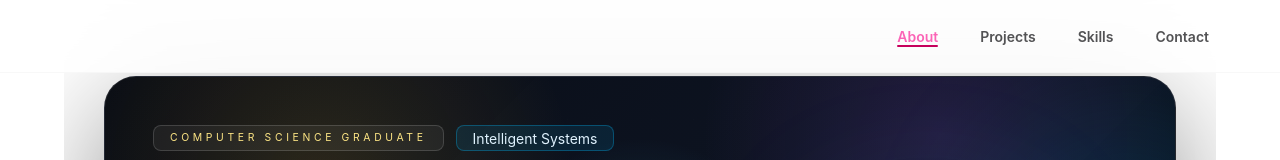
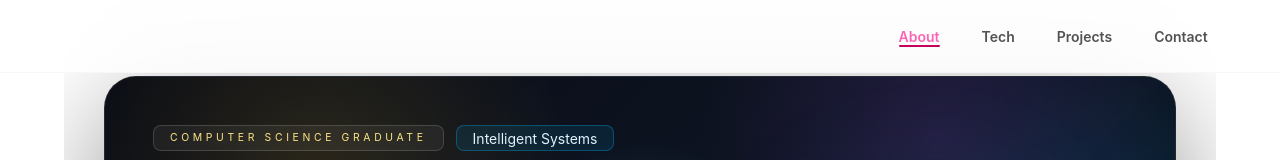
Before and after one commit to blueorion05/Portfolio, a React (Vite) app: page /home in a window 1280 px wide. Shown: the top 160 px of the page. Built offline with nearby package versions, Linux system fonts and the light colour scheme.

Commit message:
Added footer.

```diff
--- a/src/App.jsx
+++ b/src/App.jsx
@@ -135,6 +135,13 @@ function App() {
         <Contact profile={data.profile} />
       </div>
 
+      <footer className="border-t border-base-300/40 bg-base-200/60 px-4 py-6 text-center text-sm text-base-content/70 sm:px-6 lg:px-10">
+        <p>© 2026 Gerald Jhudiel D. Atienza. All rights reserved.</p>
+        <p className="mt-2">
+          Built with <span aria-hidden="true">React + Javascript + Vite + Tailwind CSS + DaisyUI</span>
+        </p>
+      </footer>
+
       {scrollProgress > 0.08 && (
         <button
           type="button"
--- a/src/components/Skills.jsx
+++ b/src/components/Skills.jsx
@@ -166,12 +166,12 @@ export default function Skills({ skills = [] }) {
   const visibleSkillGroups = getVisibleSkillGroups(skills)
 
   return (
-    <section id="skills" className="mx-auto max-w-6xl space-y-10 border-b border-base-300/30 px-4 py-20 sm:px-6 lg:px-10">
+    <section id="tech" className="mx-auto max-w-6xl space-y-10 border-b border-base-300/30 px-4 py-20 sm:px-6 lg:px-10">
       <div className="mb-8 max-w-3xl">
-        <p className="badge badge-outline mb-3 uppercase tracking-[0.35em]">Skills & Interests</p>
+        <p className="badge badge-outline mb-3 uppercase tracking-[0.35em]">Tech Stack</p>
         <h2 className="text-3xl font-black tracking-tight sm:text-4xl">Technical strengths and personal interests</h2>
         <p className="mt-3 max-w-2xl text-sm text-base-content/70 sm:text-base">
-          Grouped by type for easier browsing, with logo-backed skills using their assets and everything else shown as a clean letter badge.
+          A list of technologies and tools I've worked with.
         </p>
       </div>
 
--- a/src/data.js
+++ b/src/data.js
@@ -179,8 +179,8 @@ export const skills = [
 
 export const navigationLinks = [
   { label: 'About', href: '/about' },
+  { label: 'Tech', href: '/tech' },
   { label: 'Projects', href: '/projects' },
-  { label: 'Skills', href: '/skills' },
   { label: 'Contact', href: '/contact' },
 ]
 
```
